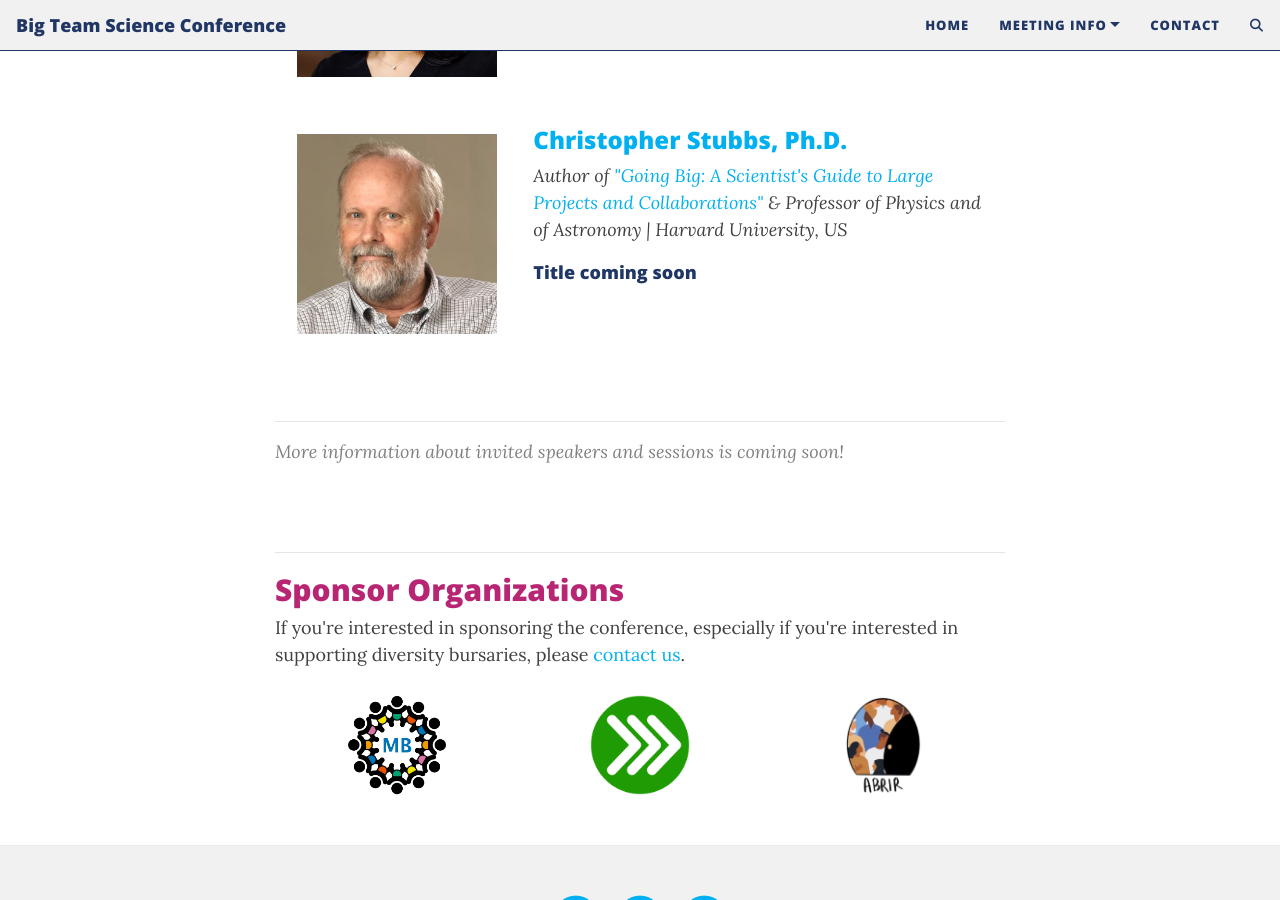
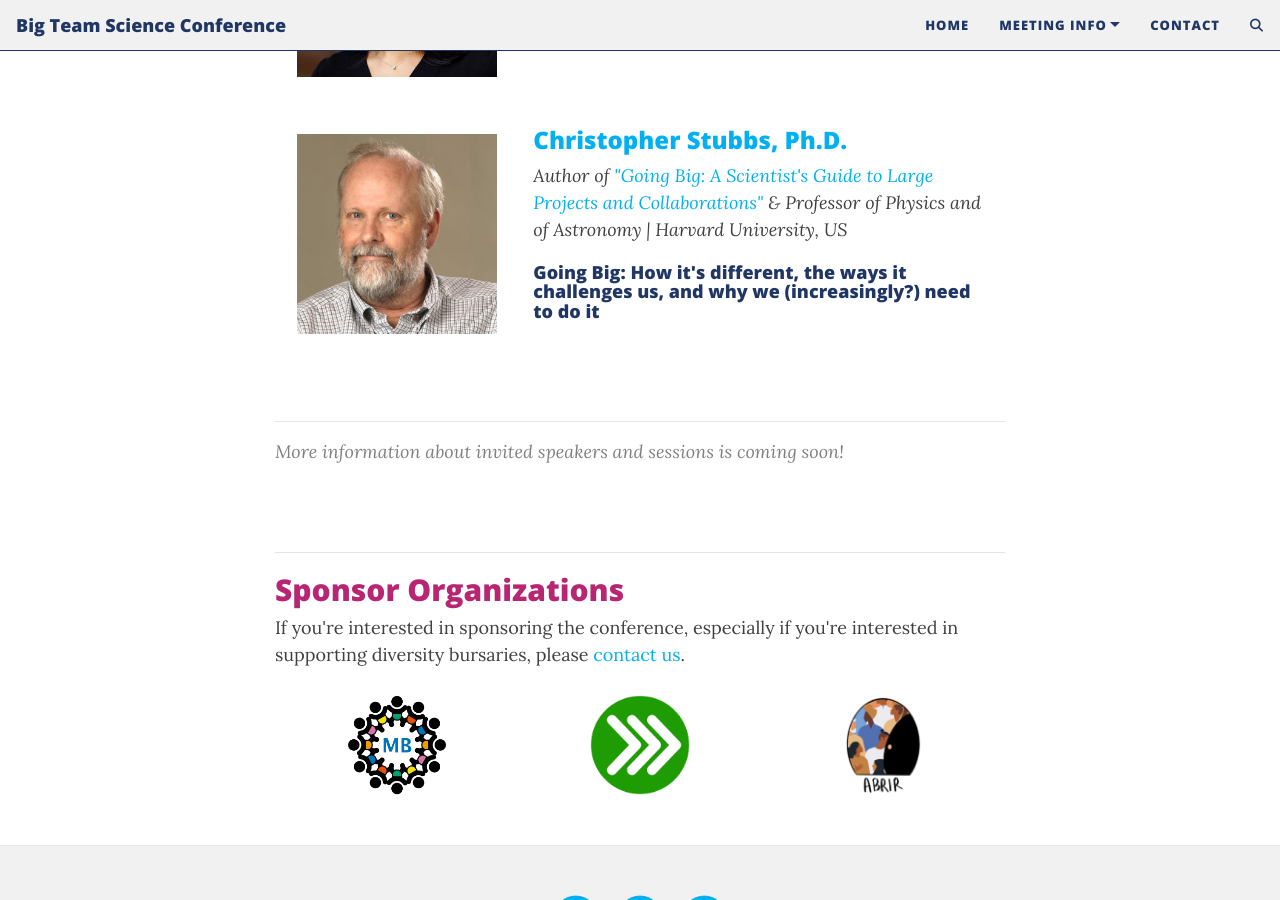
Before and after one commit to bigteamscienceconference/bigteamscienceconference.github.io, a Jekyll site: the page built from index.md, in a window 1280 px wide and 900 px high, scrolled down 1474 px. Built offline with Jekyll 4.4.1, drawn with Linux system fonts in a browser that asks for light colours; comment, search, counter and statistics services are not loaded.

Commit message:
update Stubbs title

```diff
--- a/index.md
+++ b/index.md
@@ -66,7 +66,7 @@ layout: page
       <div class="col-sm-8">
         <h3><a href="https://www.physics.harvard.edu/people/facpages/stubbs" target="_blank">Christopher Stubbs, Ph.D.</a></h3>
         <i>Author of <a href="https://mitpress.mit.edu/9780262547963/going-big/" target="_blank">"Going Big: A Scientist's Guide to Large Projects and Collaborations"</a> & Professor of Physics and of Astronomy | Harvard University, US</i>
-        <h4>Title coming soon</h4>
+        <h4>Going Big: How it's different, the ways it challenges us, and why we (increasingly?) need to do it</h4>
       </div>
     </div>
   </div>
```
